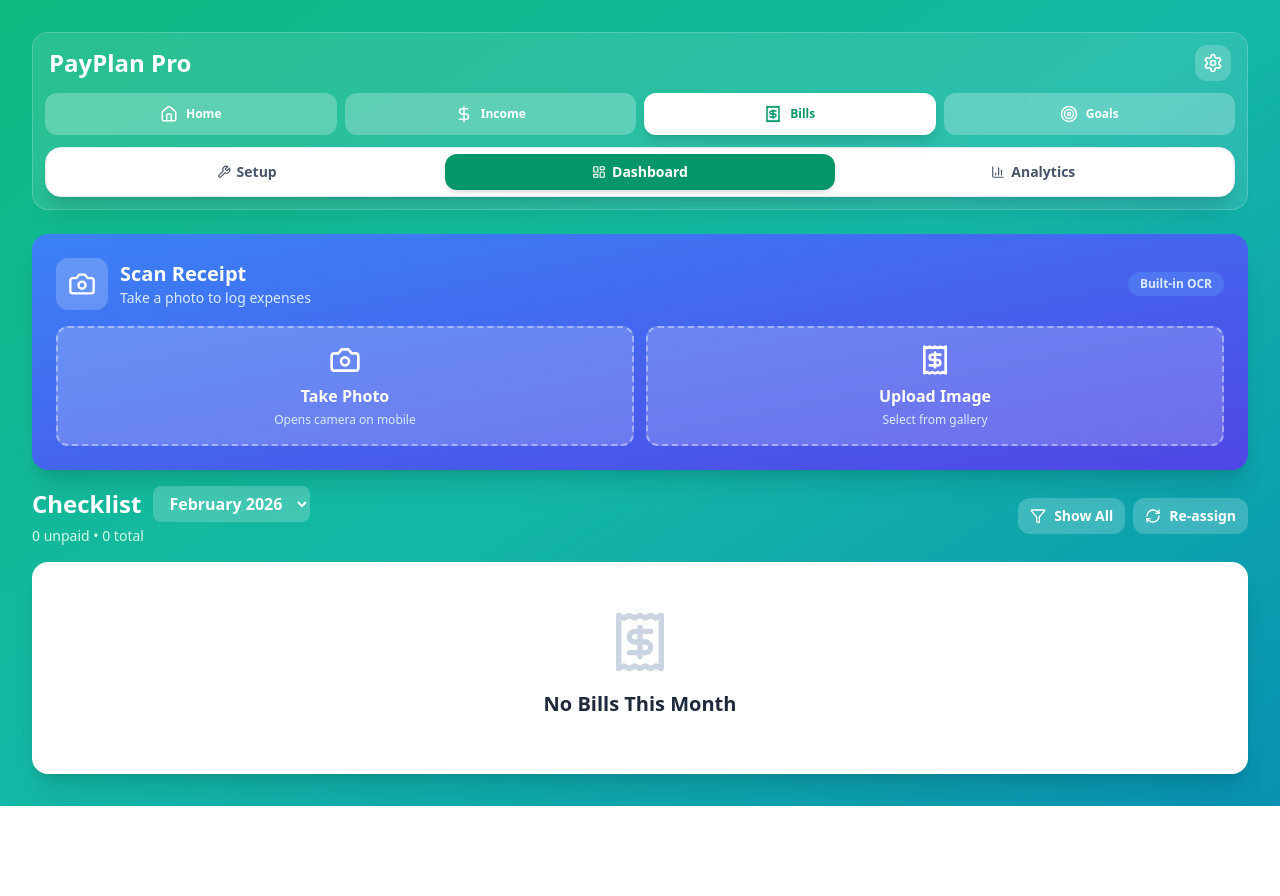
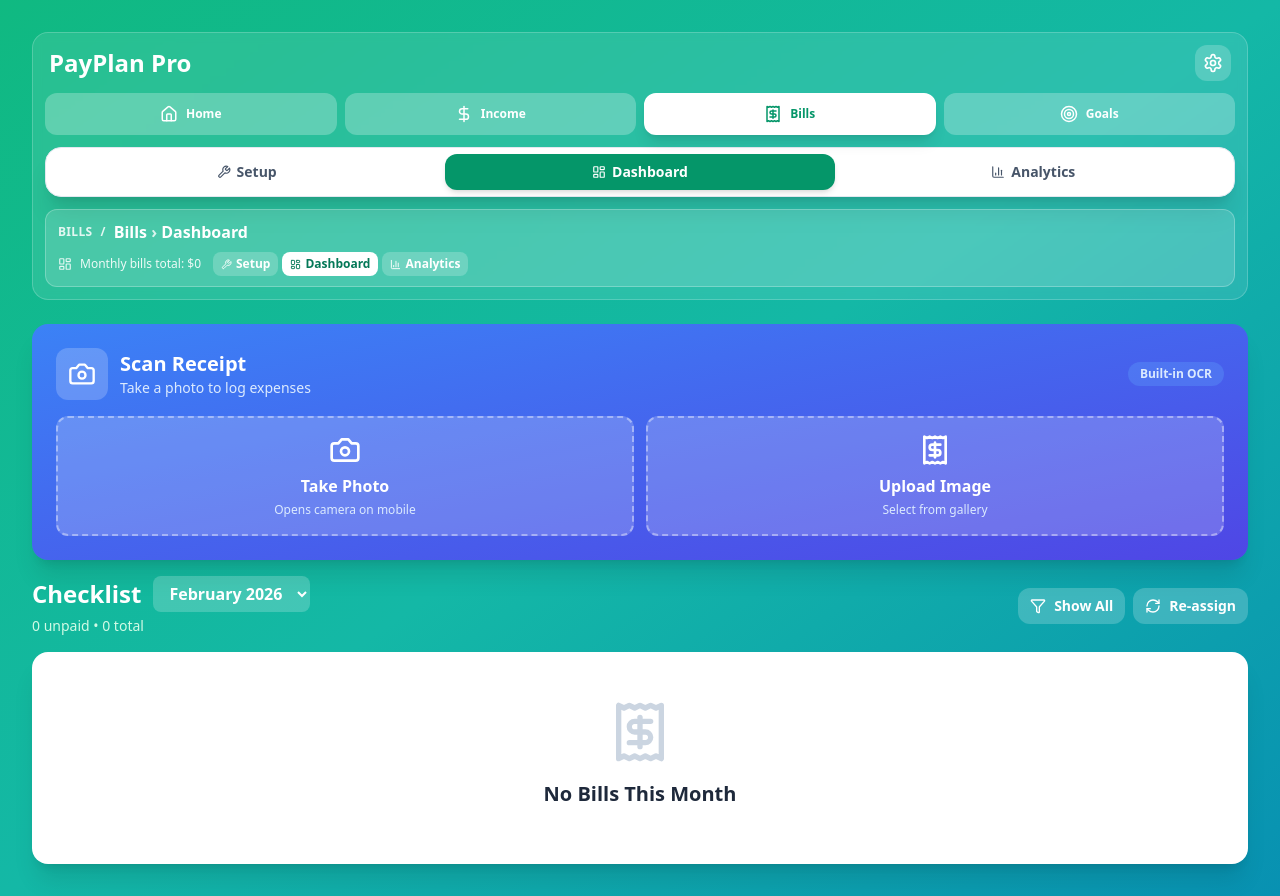
Before and after one commit to igotsimpfyou-cloud/Payplan, a React (Vite) app: page / in a window 1280 px wide. Both pictures are taken after a click on the button "View All". Before the commit the page ends 806 px from the top, so only its background shows below. Built offline with nearby package versions, Linux system fonts and the light colour scheme.

Commit message:
Add centralized view metadata and header context bar

```diff
--- a/src/BillPayPlanner.jsx
+++ b/src/BillPayPlanner.jsx
@@ -1159,6 +1159,66 @@ const BillPayPlanner = () => {
     };
   }, [currentMonthInstances, oneTimeBills, paySchedule, nextPayDates, actualPayEntries]);
 
+  const formatCurrency = (value) => {
+    const safeValue = Number.isFinite(value) ? value : 0;
+    return new Intl.NumberFormat('en-US', {
+      style: 'currency',
+      currency: 'USD',
+      maximumFractionDigits: 0,
+    }).format(safeValue);
+  };
+
+  const VIEW_METADATA = {
+    dashboard: {
+      label: 'Dashboard',
+      parentSection: 'Home',
+      description: `This month leftover: ${formatCurrency(overview.leftover)}`,
+      icon: LayoutDashboard,
+    },
+    income: {
+      label: 'Income',
+      parentSection: 'Income',
+      description: `${overview.paychecksThisMonth} paycheck${overview.paychecksThisMonth === 1 ? '' : 's'} this month`,
+      icon: DollarSign,
+    },
+    'bills-setup': {
+      label: 'Setup',
+      parentSection: 'Bills',
+      description: `${billTemplates.length} template${billTemplates.length === 1 ? '' : 's'} configured`,
+      icon: Wrench,
+    },
+    'bills-dashboard': {
+      label: 'Dashboard',
+      parentSection: 'Bills',
+      description: `Monthly bills total: ${formatCurrency(overview.totalMonthly)}`,
+      icon: LayoutDashboard,
+    },
+    'bills-analytics': {
+      label: 'Analytics',
+      parentSection: 'Bills',
+      description: 'Review trends and spending patterns',
+      icon: BarChart3,
+    },
+    'goals-setup': {
+      label: 'Setup',
+      parentSection: 'Goals',
+      description: `${debtPayoff.length + envelopes.length + investments.length} tracked goal items`,
+      icon: Wrench,
+    },
+    'goals-dashboard': {
+      label: 'Dashboard',
+      parentSection: 'Goals',
+      description: 'Track progress across savings, debt, and investing',
+      icon: LayoutDashboard,
+    },
+    'goals-analytics': {
+      label: 'Analytics',
+      parentSection: 'Goals',
+      description: 'Compare goal performance over time',
+      icon: BarChart3,
+    },
+  };
+
   // ---------- Navigation Configuration ----------
   // Map of which views belong to which tab and sub-tab
   const NAV_TABS = [
@@ -1200,6 +1260,24 @@ const BillPayPlanner = () => {
 
   const activeTabId = viewToTab[view] || 'home';
   const activeTab = NAV_TABS.find((t) => t.id === activeTabId);
+  const viewContext = VIEW_METADATA[view] || {
+    label: 'Dashboard',
+    parentSection: 'Home',
+    description: 'Overview',
+    icon: LayoutDashboard,
+  };
+
+  const siblingViews = Object.entries(VIEW_METADATA)
+    .filter(([viewId, metadata]) => {
+      if (metadata.parentSection !== viewContext.parentSection) return false;
+      if (!viewId.includes('-')) return false;
+      return viewId.startsWith(`${activeTabId}-`);
+    })
+    .map(([viewId, metadata]) => ({
+      viewId,
+      label: metadata.label,
+      icon: metadata.icon,
+    }));
 
   const handleTabClick = (tab) => {
     setView(tab.defaultView);
@@ -1278,6 +1356,50 @@ const BillPayPlanner = () => {
               </div>
             </div>
           )}
+
+          <div className="mt-3 bg-white/15 border border-white/25 rounded-xl px-3 py-2.5 text-white">
+            <div className="flex flex-wrap items-center gap-2 text-[11px] sm:text-xs font-semibold uppercase tracking-wide text-white/85">
+              <span>{viewContext.parentSection}</span>
+              <span aria-hidden="true">/</span>
+              <span className="normal-case text-sm sm:text-base text-white font-bold tracking-normal">
+                {viewContext.parentSection} <span className="text-white/80">›</span> {viewContext.label}
+              </span>
+            </div>
+
+            {(viewContext.description || siblingViews.length > 1) && (
+              <div className="mt-2 flex flex-wrap items-center gap-2">
+                {viewContext.icon && (
+                  <viewContext.icon size={14} className="text-white/85" />
+                )}
+                {viewContext.description && (
+                  <p className="text-xs text-white/90 mr-1">{viewContext.description}</p>
+                )}
+                {siblingViews.length > 1 && (
+                  <div className="flex flex-wrap items-center gap-1">
+                    {siblingViews.map((sibling) => {
+                      const SiblingIcon = sibling.icon;
+                      const isActiveSibling = sibling.viewId === view;
+
+                      return (
+                        <button
+                          key={sibling.viewId}
+                          onClick={() => setView(sibling.viewId)}
+                          className={`px-2 py-1 rounded-lg text-[11px] sm:text-xs font-semibold flex items-center gap-1 transition-colors ${
+                            isActiveSibling
+                              ? 'bg-white text-emerald-700'
+                              : 'bg-white/20 text-white hover:bg-white/30'
+                          }`}
+                        >
+                          {SiblingIcon && <SiblingIcon size={11} />}
+                          {sibling.label}
+                        </button>
+                      );
+                    })}
+                  </div>
+                )}
+              </div>
+            )}
+          </div>
         </div>
       </div>
     );
```
